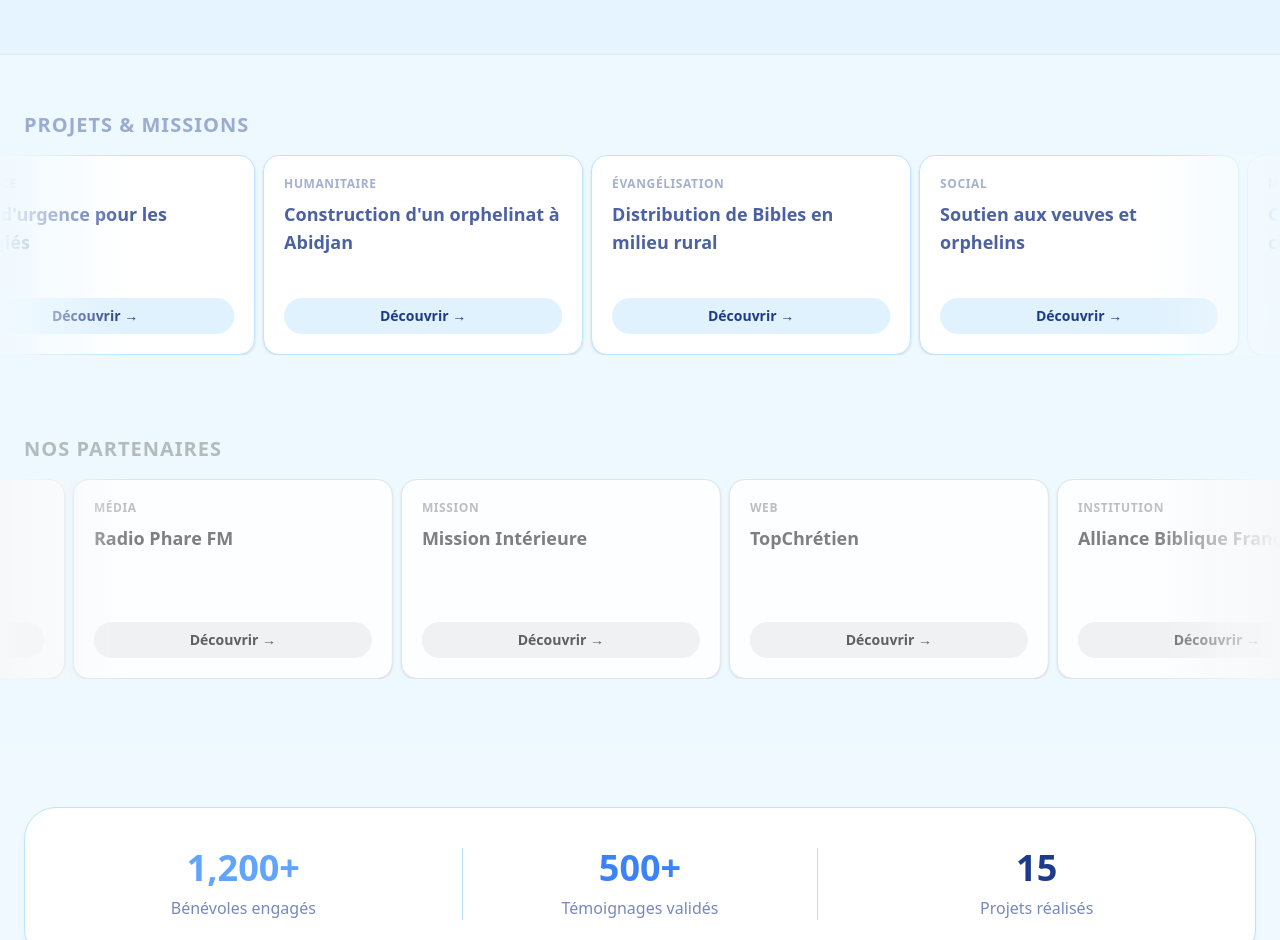
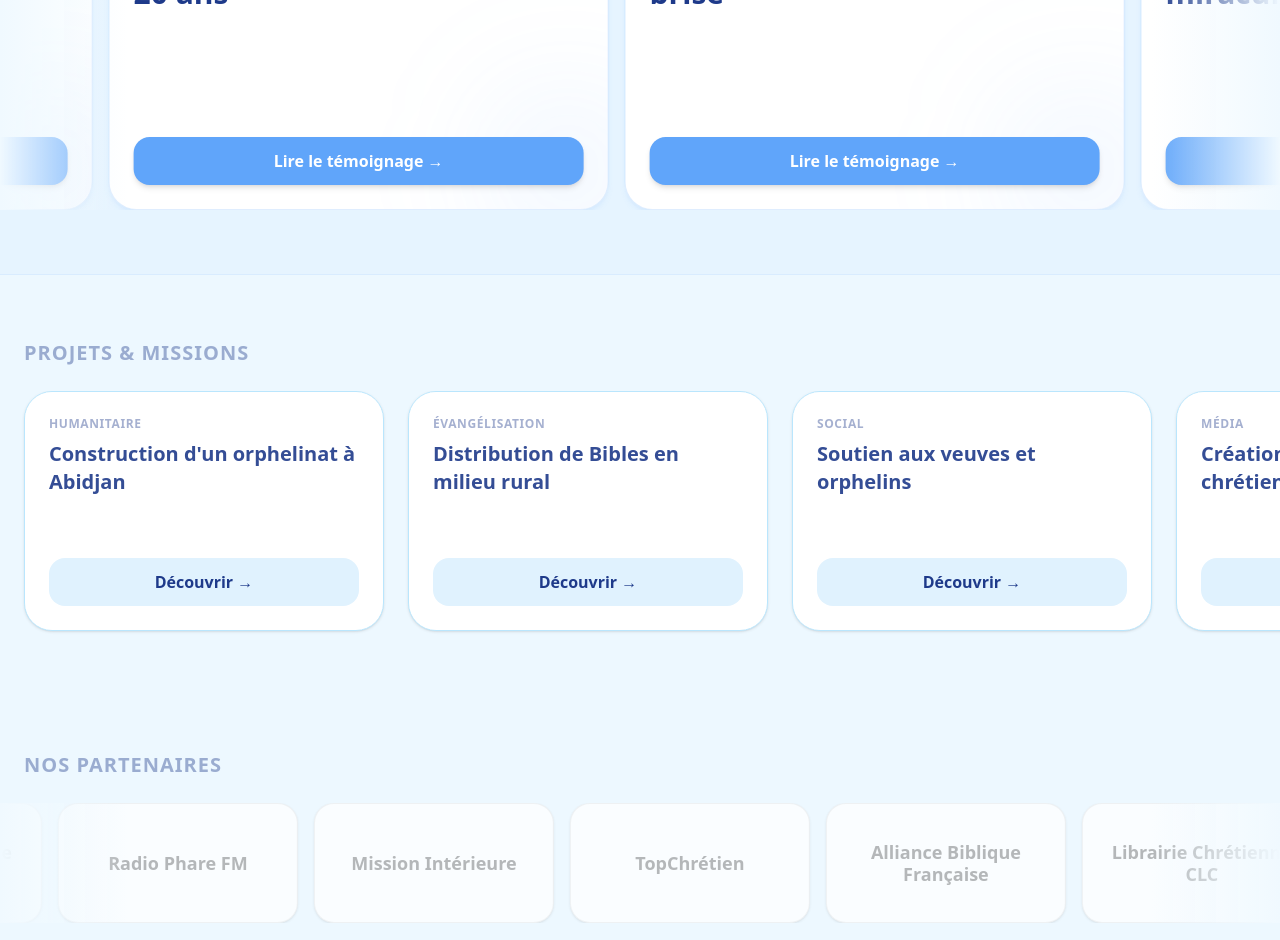
Before and after one commit to taigerdev45/frontend_jetemoigne, a Next.js app: page / in a window 1280 px wide. Shown: the part 1860-2800 px from the top of the page. Built offline with nearby package versions, Linux system fonts and the light colour scheme.

Commit message:
feat:hybrid_scroll_and_logo_support

```diff
--- a/src/app/page.tsx
+++ b/src/app/page.tsx
@@ -97,24 +97,26 @@ export default function Home() {
       {/* Section Bandes Défilantes (Carrousels par Interface) */}
       <section className="flex flex-col gap-8 w-full border-t border-border/50 bg-muted/20 py-10">
 
-        {/* Bande Direct */}
+        {/* Bande Direct (Marquee Automatique) */}
         <CategoryMarquee
           title="En Direct & Replay"
           items={LIVE_ITEMS}
           speed="normal"
           direction="left"
+          mode="auto"
         />
 
-        {/* Bande Programmes */}
+        {/* Bande Programmes (Scroll Manuel) */}
         <CategoryMarquee
           title="Nos Programmes"
           items={PROGRAM_ITEMS}
           speed="slow"
           direction="right"
           className="bg-muted/30"
+          mode="manual"
         />
 
-        {/* Bande Témoignages (MISE EN AVANT) */}
+        {/* Bande Témoignages (Marquee Automatique - Highlight) */}
         <div className="py-8 bg-primary/5 border-y border-primary/10">
           <CategoryMarquee
             title="Témoignages Impactants"
@@ -122,24 +124,27 @@ export default function Home() {
             speed="slow"
             direction="left"
             highlight={true}
+            mode="auto"
           />
         </div>
 
-        {/* Bande Projets */}
+        {/* Bande Projets (Scroll Manuel) */}
         <CategoryMarquee
           title="Projets & Missions"
           items={PROJECT_ITEMS}
           speed="fast"
           direction="right"
+          mode="manual"
         />
 
-         {/* Bande Partenaires */}
+         {/* Bande Partenaires (Marquee Logos Automatique) */}
          <CategoryMarquee
           title="Nos Partenaires"
           items={PARTNER_ITEMS}
           speed="normal"
           direction="left"
-          className="opacity-80 grayscale hover:grayscale-0 transition-all duration-500"
+          mode="auto"
+          type="logo"
         />
       </section>
 
--- a/src/components/home/CategoryMarquee.tsx
+++ b/src/components/home/CategoryMarquee.tsx
@@ -16,6 +16,8 @@ interface CategoryMarqueeProps {
   speed?: "slow" | "normal" | "fast";
   className?: string;
   highlight?: boolean; // Special emphasis for Testimonies
+  mode?: "auto" | "manual"; // "auto" for Marquee, "manual" for standard scroll
+  type?: "card" | "logo";   // "card" for content, "logo" for partners
 }
 
 export const CategoryMarquee = ({
@@ -25,6 +27,8 @@ export const CategoryMarquee = ({
   speed = "normal",
   className,
   highlight = false,
+  mode = "auto",
+  type = "card",
 }: CategoryMarqueeProps) => {
   const speedClass = {
     slow: "duration-[60s]",
@@ -35,32 +39,60 @@ export const CategoryMarquee = ({
   const animationDirection = direction === "left" ? "animate-marquee-left" : "animate-marquee-right";
 
   return (
-    <div className={cn("flex flex-col gap-4 py-6 w-full overflow-hidden", className)}>
+    <div className={cn("flex flex-col gap-6 py-8 w-full overflow-hidden", className)}>
       <h3 className={cn(
         "px-6 text-xl font-bold uppercase tracking-wider",
-        highlight ? "text-primary text-2xl" : "text-text-deep/40"
+        highlight ? "text-primary text-3xl" : "text-text-deep/40"
       )}>
         {title}
       </h3>
 
+      {mode === "auto" ? (
+        /* --- MODE MARQUEE (INFINITE SCROLL) --- */
         <div className="relative w-full flex overflow-hidden mask-gradient-sides">
           {/* Gradient Masks */}
           <div className="absolute left-0 top-0 bottom-0 w-10 md:w-32 bg-gradient-to-r from-background to-transparent z-10" />
           <div className="absolute right-0 top-0 bottom-0 w-10 md:w-32 bg-gradient-to-l from-background to-transparent z-10" />
 
           {/* Marquee Content */}
-        <div className={cn("flex min-w-full shrink-0 gap-2 items-center px-1", animationDirection, speedClass[speed])}>
+          <div className={cn("flex min-w-full shrink-0 gap-4 items-center px-2", animationDirection, speedClass[speed])}>
             {items.map((item) => (
-            <MarqueeCard key={item.id} item={item} highlight={highlight} />
+              type === "logo"
+                ? <LogoCard key={item.id} item={item} />
+                : <MarqueeCard key={item.id} item={item} highlight={highlight} />
             ))}
           </div>
           {/* Duplicate for infinite loop */}
-        <div className={cn("flex min-w-full shrink-0 gap-2 items-center px-1", animationDirection, speedClass[speed])} aria-hidden="true">
+          <div className={cn("flex min-w-full shrink-0 gap-4 items-center px-2", animationDirection, speedClass[speed])} aria-hidden="true">
             {items.map((item) => (
-            <MarqueeCard key={`${item.id}-copy`} item={item} highlight={highlight} />
+              type === "logo"
+                ? <LogoCard key={`${item.id}-copy`} item={item} />
+                : <MarqueeCard key={`${item.id}-copy`} item={item} highlight={highlight} />
             ))}
           </div>
         </div>
+      ) : (
+        /* --- MODE MANUAL (HORIZONTAL SCROLL) --- */
+        <div className="w-full overflow-x-auto pb-6 px-6 scrollbar-hide snap-x snap-mandatory flex gap-6">
+           {items.map((item) => (
+              <div key={item.id} className="snap-center shrink-0">
+                <MarqueeCard item={item} highlight={highlight} />
+              </div>
+            ))}
+        </div>
+      )}
+    </div>
+  );
+};
+
+const LogoCard = ({ item }: { item: MarqueeItem }) => {
+  return (
+    <div className="w-[200px] h-[100px] md:w-[240px] md:h-[120px] bg-white rounded-xl border border-border/50 shadow-sm flex items-center justify-center p-4 grayscale hover:grayscale-0 transition-all duration-500 opacity-70 hover:opacity-100">
+      {item.image ? (
+        <img src={item.image} alt={item.title} className="max-w-full max-h-full object-contain" />
+      ) : (
+        <span className="text-lg font-bold text-text-deep/50 text-center leading-tight">{item.title}</span>
+      )}
     </div>
   );
 };
@@ -69,10 +101,10 @@ const MarqueeCard = ({ item, highlight }: { item: MarqueeItem; highlight: boolea
   return (
     <div
       className={cn(
-        "relative shrink-0 rounded-2xl border transition-all duration-300 cursor-pointer hover:scale-105 group overflow-hidden bg-white",
+        "relative shrink-0 rounded-3xl border transition-all duration-300 cursor-pointer hover:scale-105 group overflow-hidden bg-white",
         highlight
-          ? "w-[320px] h-[220px] md:w-[450px] md:h-[280px] border-primary/20 shadow-blue-100 hover:shadow-xl hover:border-primary"
-          : "w-[260px] h-[180px] md:w-[320px] md:h-[200px] border-border shadow-sm hover:shadow-md"
+          ? "w-[340px] h-[240px] md:w-[500px] md:h-[320px] border-primary/20 shadow-blue-100 hover:shadow-2xl hover:border-primary"
+          : "w-[280px] h-[200px] md:w-[360px] md:h-[240px] border-border shadow-sm hover:shadow-xl"
       )}
     >
       {/* Background Image Placeholder or Gradient */}
@@ -82,7 +114,7 @@ const MarqueeCard = ({ item, highlight }: { item: MarqueeItem; highlight: boolea
         <div className="absolute inset-0 opacity-10 group-hover:opacity-20 transition-opacity z-0 bg-cover bg-center" style={{ backgroundImage: `url(${item.image})` }} />
       )}
 
-      <div className="relative z-10 p-5 flex flex-col justify-between h-full">
+      <div className="relative z-10 p-6 flex flex-col justify-between h-full">
         <div>
            {item.subtitle && (
             <span className={cn(
@@ -93,8 +125,8 @@ const MarqueeCard = ({ item, highlight }: { item: MarqueeItem; highlight: boolea
             </span>
           )}
           <h4 className={cn(
-            "font-bold leading-tight line-clamp-3",
-            highlight ? "text-xl md:text-2xl text-text-deep" : "text-base md:text-lg text-text-deep/80"
+            "font-bold leading-tight line-clamp-2",
+            highlight ? "text-2xl md:text-3xl text-text-deep" : "text-lg md:text-xl text-text-deep/90"
           )}>
             {item.title}
           </h4>
@@ -103,9 +135,9 @@ const MarqueeCard = ({ item, highlight }: { item: MarqueeItem; highlight: boolea
         {/* Call To Action Button (Always visible now for better UX on mobile) */}
         <div className="mt-auto pt-4">
           <button className={cn(
-            "w-full py-2 px-4 rounded-xl text-sm font-bold transition-all flex items-center justify-center gap-2",
+            "w-full py-3 px-4 rounded-2xl text-sm md:text-base font-bold transition-all flex items-center justify-center gap-2",
             highlight
-              ? "bg-primary text-white hover:bg-primary/90 shadow-md hover:shadow-lg"
+              ? "bg-primary text-white hover:bg-primary/90 shadow-md hover:shadow-lg hover:-translate-y-0.5"
               : "bg-muted text-text-deep hover:bg-secondary hover:text-white"
           )}>
             {highlight ? "Lire le témoignage" : "Découvrir"} &rarr;
@@ -115,7 +147,7 @@ const MarqueeCard = ({ item, highlight }: { item: MarqueeItem; highlight: boolea
 
       {/* Decorative accent for highlight cards */}
       {highlight && (
-        <div className="absolute -bottom-10 -right-10 w-32 h-32 bg-primary/10 rounded-full blur-2xl group-hover:bg-primary/20 transition-all pointer-events-none" />
+        <div className="absolute -bottom-10 -right-10 w-40 h-40 bg-primary/10 rounded-full blur-3xl group-hover:bg-primary/20 transition-all pointer-events-none" />
       )}
     </div>
   );
```
Also changed, not shown: doc_projet/modifications.txt. Lines whose indentation alone changed are shown as unchanged.
